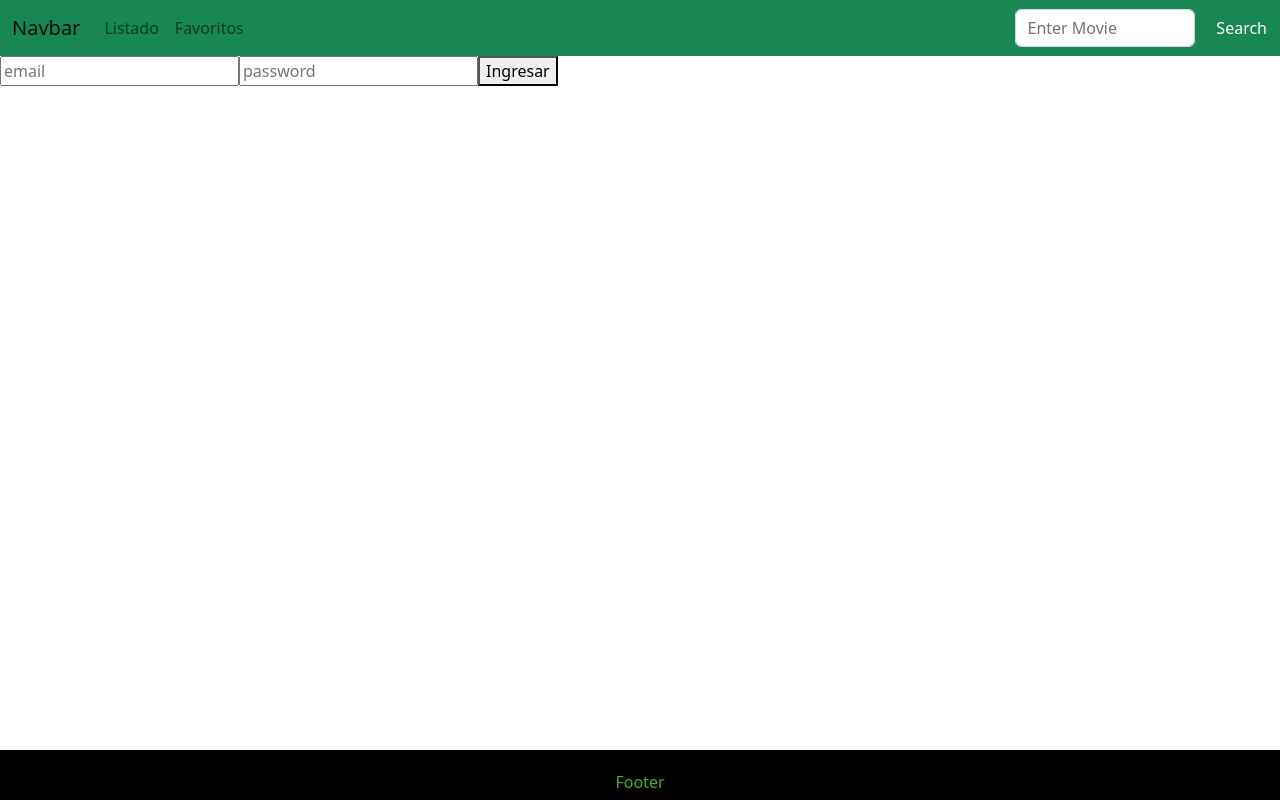
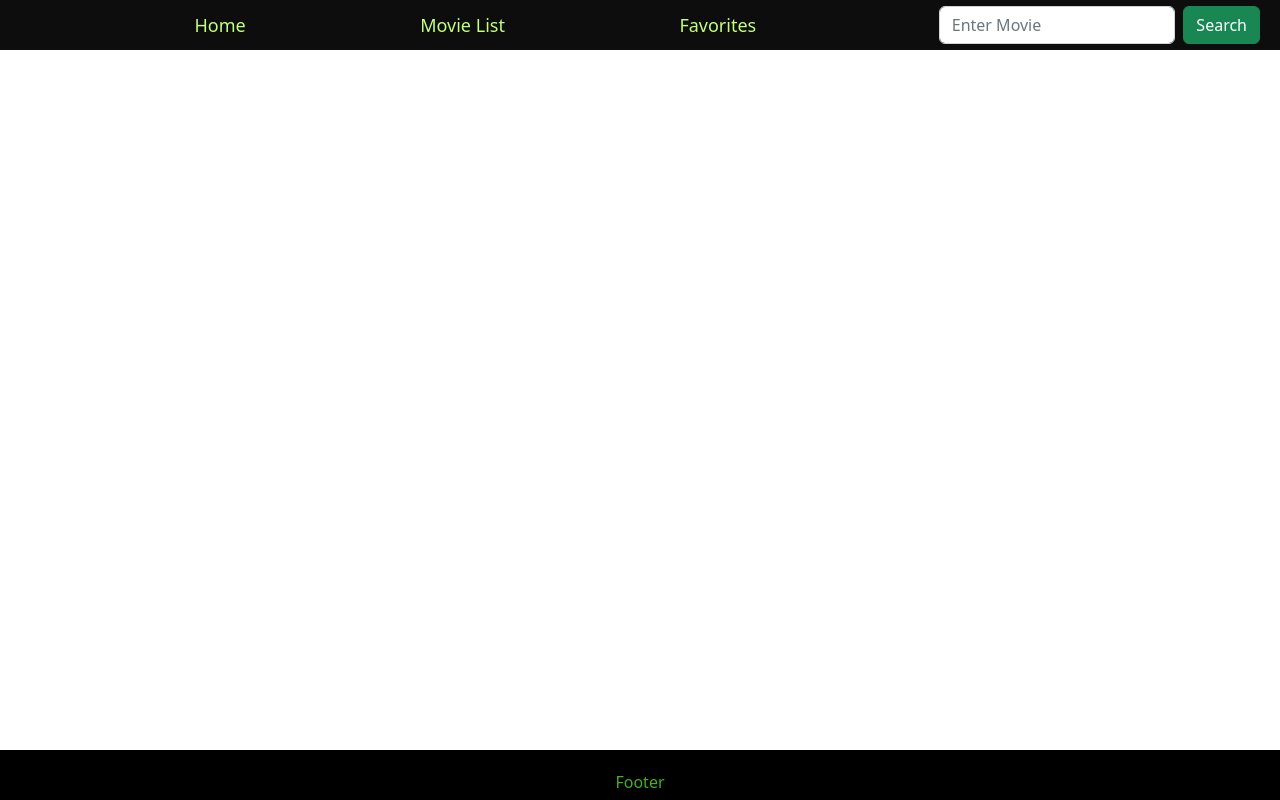
Before and after one commit to sjdev2212/alkemy, a React (Create React App) app: page / in a window 1280 px wide. Built offline with nearby package versions, Linux system fonts and the light colour scheme.

Commit message:
modify header

```diff
--- a/src/components/Header.js
+++ b/src/components/Header.js
@@ -1,28 +1,24 @@
 import React from 'react'
 import{Link} from 'react-router-dom'
-import Buscardor from './Buscador'
+import Buscador from './Buscador'
+import './styles/header.css'
+
 const Header = () => {
   return (
-<nav className="navbar navbar-expand-lg bg-success">
-  <div className="container-fluid">
-    <Link className="navbar-brand" to='/' >Navbar</Link>
-
-    <div className="collapse navbar-collapse" id="navbarNav">
-      <ul className="navbar-nav">
-
-        <li className="nav-item">
-          <Link className="nav-link" to='/listado'>Listado</Link>
-        </li>
-
-        <li className="nav-item">
-          <Link className="nav-link" to='/favoritos'>Favoritos</Link>
-        </li>
-
-      </ul>
-    </div>
-  </div>
-  <Buscardor/>
-</nav>
+  <nav className="header">
+     <ul  className="header-ul">
+       <li>
+         <Link  className="header-li" to='/'>Home</Link>
+       </li>
+       <li>
+         <Link  className="header-li" to='/listado'>Movie List</Link>
+       </li>
+       <li>
+         <Link  className="header-li"  to='/favoritos'>Favorites</Link>
+       </li>
+     </ul>
+   <Buscador/>
+  </nav>
 
   )
 }
```
